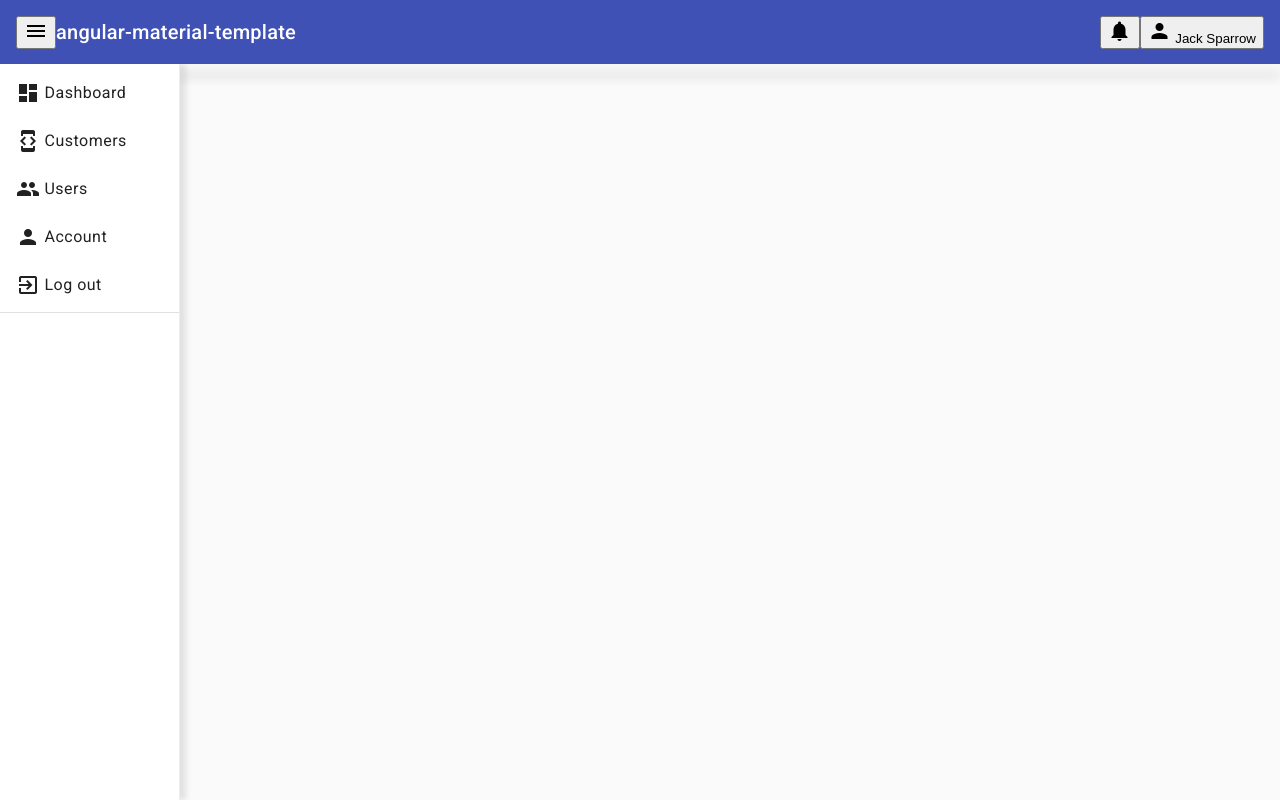
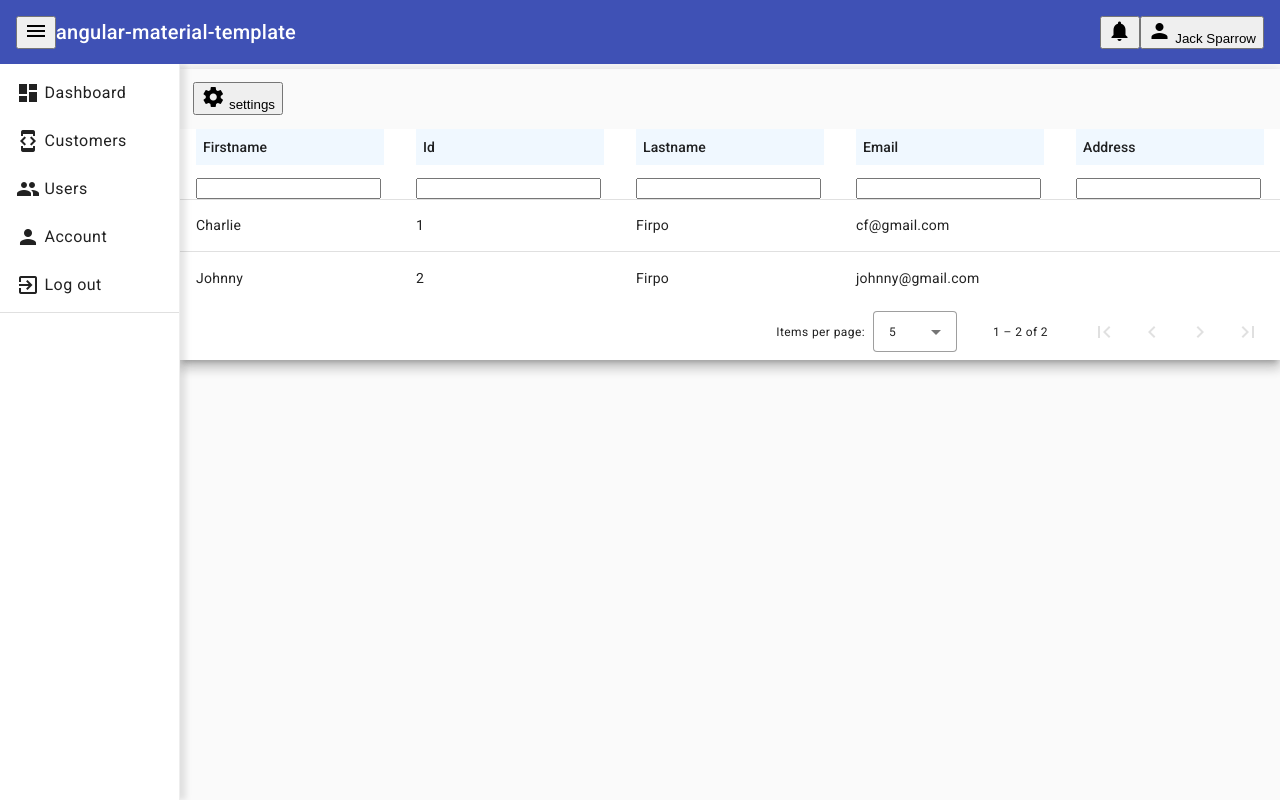
Before and after one commit to Training360/Angular-im-2023-signals-ngrx, an Angular app: page / in a window 1280 px wide. Built offline with nearby package versions, Linux system fonts and the light colour scheme; data requests are answered from the project's data file.

Commit message:
dashboard

```diff
--- a/package.json
+++ b/package.json
@@ -6,7 +6,8 @@
     "start": "ng serve",
     "build": "ng build",
     "watch": "ng build --watch --configuration development",
-    "test": "ng test"
+    "test": "ng test",
+    "server": "json-server --watch server/db.json --port 3000"
   },
   "private": true,
   "dependencies": {
--- a/src/app/page/dashboard/dashboard.component.html
+++ b/src/app/page/dashboard/dashboard.component.html
@@ -1,5 +1,5 @@
 <div *ngIf="users$ | async" class="mat-elevation-z8">
-  <!-- <div>
+  <div>
     <button
       class="table__button--settings"
       mat-raised-button
@@ -7,12 +7,12 @@
       (click)="openDialog()">
         <mat-icon>settings</mat-icon> settings
     </button>
-  </div> -->
+  </div>
 
-  <!-- <table cdkDropListGroup mat-table [dataSource]="dataSource"> -->
+  <table cdkDropListGroup mat-table [dataSource]="dataSource">
 
     <!-- Position Column -->
-    <!-- <ng-container *ngFor="let col of displayedColumns" [matColumnDef]="col">
+    <ng-container *ngFor="let col of displayedColumns" [matColumnDef]="col">
       <th
         cdkDropList
         [cdkDropListData]="col"
@@ -28,15 +28,15 @@
         </mat-form-field>
       </th>
       <td mat-cell *matCellDef="let element"> {{ element[col] }} </td>
-    </ng-container> -->
+    </ng-container>
 
-    <!-- <tr mat-header-row *matHeaderRowDef="displayedColumns"></tr>
-    <tr mat-row *matRowDef="let row; columns: displayedColumns;"></tr> -->
-  <!-- </table> -->
+    <tr mat-header-row *matHeaderRowDef="displayedColumns"></tr>
+    <tr mat-row *matRowDef="let row; columns: displayedColumns;"></tr>
+  </table>
 
-  <!-- <mat-paginator [pageSizeOptions]="pageSizeOptions"
+  <mat-paginator [pageSizeOptions]="pageSizeOptions"
                   (page)="onPaginatorChange($event)"
                  showFirstLastButtons
                  aria-label="Select page of periodic elements">
-  </mat-paginator> -->
+  </mat-paginator>
 </div>
--- a/src/app/page/dashboard/dashboard.component.ts
+++ b/src/app/page/dashboard/dashboard.component.ts
@@ -1,15 +1,16 @@
-import { CdkDragDrop } from '@angular/cdk/drag-drop';
+import { CdkDragDrop, CdkDropList } from '@angular/cdk/drag-drop';
 import { Component, QueryList, ViewChild, ViewChildren, inject } from '@angular/core';
 import { CommonModule } from '@angular/common';
-import { FormControl, FormGroup } from '@angular/forms';
+import { FormControl, FormGroup, ReactiveFormsModule } from '@angular/forms';
 import { MAT_DIALOG_DATA, MatDialog, MatDialogRef } from '@angular/material/dialog';
 import { MatInput } from '@angular/material/input';
-import { MatPaginator, PageEvent } from '@angular/material/paginator';
-import { MatTableDataSource } from '@angular/material/table';
+import { MatPaginator, MatPaginatorModule, PageEvent } from '@angular/material/paginator';
+import { MatTableDataSource, MatTableModule } from '@angular/material/table';
 import { Observable, interval, of, tap } from 'rxjs';
 import { TableSettingsComponent } from '../../common/table-settings/table-settings.component';
 import { User } from '../../model/user';
 import { UserService } from '../../service/user.service';
+import { MatIconModule } from '@angular/material/icon';
 
 @Component({
   selector: 'app-dashboard',
@@ -19,101 +20,105 @@ import { UserService } from '../../service/user.service';
   imports: [
     CommonModule,
     TableSettingsComponent,
+    ReactiveFormsModule,
+    MatIconModule,
+    MatTableModule,
+    MatPaginatorModule,
+    CdkDropList,
   ],
   providers: [
     UserService,
+    MatDialog,
   ]
 })
 export class DashboardComponent {
 
-  users$: Observable<User[]> = of([]);
+  userService = inject(UserService);
+  dialog: MatDialog = inject(MatDialog);
 
-  userService = inject(UserService);
 
-  // dialog: MatDialog = inject(MatDialog);
+  @ViewChild(MatPaginator) paginator!: MatPaginator;
+  @ViewChildren(MatInput) filterInputs!: QueryList<MatInput>;
 
-  // pageSizeOptions: number[] = [5, 10, 25, 50, 100];
 
-  // limit = {page: 1, limit: this.pageSizeOptions[0]};
+  pageSizeOptions: number[] = [5, 10, 25, 50, 100];
 
-  // users$ = this.userService.list$.pipe(
-  //   tap( users => this.dataSource.data = users ),
-  //   tap( users => {
-  //     if (this.paginator) {
-  //       const to = setTimeout( () => {
-  //         clearTimeout(to);
-  //         this.paginator.length = this.totalCount;
-  //         this.paginator.pageIndex = this.limit.page - 1;
-  //         this.paginator.pageSize = this.limit.limit;
-  //       });
-  //     }
-  //   })
-  // );
+  limit = {page: 1, limit: this.pageSizeOptions[0]};
 
-  // count$ = this.userService.count$;
+  dataSource = new MatTableDataSource<User>([]);
 
-  // totalCount: number = 0;
+  totalCount: number = 0;
 
-  // readonly initialColumns: string[] = ['id', 'firstName', 'lastName', 'email', 'address'];
+  users$ = this.userService.list$.pipe(
+    tap( users => this.dataSource.data = users ),
+    tap( users => {
+      if (this.paginator) {
+        const to = setTimeout( () => {
+          clearTimeout(to);
+          this.paginator.length = this.totalCount;
+          this.paginator.pageIndex = this.limit.page - 1;
+          this.paginator.pageSize = this.limit.limit;
+        });
+      }
+    })
+  );
 
-  // displayedColumns: string[] = [...this.initialColumns];
+  count$ = this.userService.count$;
 
-  // dataSource = new MatTableDataSource<User>([]);
+  readonly initialColumns: string[] = ['id', 'firstName', 'lastName', 'email', 'address'];
 
-  // filterGroup: FormGroup = new FormGroup({});
+  displayedColumns: string[] = [...this.initialColumns];
 
-  // filterInited: boolean = false;
+  filterGroup: FormGroup = new FormGroup({});
 
-  // @ViewChild(MatPaginator) paginator!: MatPaginator;
+  filterInited: boolean = false;
 
-  // @ViewChildren(MatInput) filterInputs!: QueryList<MatInput>;
+  ngAfterViewInit() {
+    this.userService.getAll(this.limit);
+    this.dataSource.paginator = this.paginator;
+    this.count$.subscribe( count => this.totalCount = count );
 
-  // ngAfterViewInit() {
-  //   this.userService.getAll(this.limit);
-  //   this.dataSource.paginator = this.paginator;
-  //   this.count$.subscribe( count => this.totalCount = count );
+    this.displayedColumns.forEach( c => this.filterGroup.addControl(
+      c, new FormControl(''))
+    );
 
-  //   this.displayedColumns.forEach( c => this.filterGroup.addControl(
-  //     c, new FormControl(''))
-  //   );
+    setTimeout( () => this.filterInited = true );
 
-  //   setTimeout( () => this.filterInited = true );
+    setTimeout( () => {
+      this.displayedColumns[0] = 'firstName';
+      this.displayedColumns[1] = 'id';
+    });
+  }
 
-  //   setTimeout( () => {
-  //     this.displayedColumns[0] = 'firstName';
-  //     this.displayedColumns[1] = 'id';
-  //   });
-  // }
+  onFilterStart(): void {
+    const values = this.filterGroup.value;
+    this.userService.filter(values, this.limit);
+  }
 
-  // onFilterStart(): void {
-  //   const values = this.filterGroup.value;
-  //   this.userService.filter(values, this.limit);
-  // }
+  onPaginatorChange(ev: PageEvent): void {
+    this.limit = {page: ev.pageIndex + 1, limit: ev.pageSize};
+    this.userService.getAll(this.limit);
+  }
 
-  // onPaginatorChange(ev: PageEvent): void {
-  //   this.limit = {page: ev.pageIndex + 1, limit: ev.pageSize};
-  //   this.userService.getAll(this.limit);
-  // }
+  drop(ev: CdkDragDrop<string>): void {
+    const target = ev.container.data;
+    const elem = ev.previousContainer.data;
+    const elemIndex = this.displayedColumns.findIndex( e => e === elem );
+    const targetIndex = this.displayedColumns.findIndex( e => e === target );
+    [this.displayedColumns[elemIndex], this.displayedColumns[targetIndex]]
+      = [this.displayedColumns[targetIndex], this.displayedColumns[elemIndex]];
+  }
 
-  // drop(ev: CdkDragDrop<string>): void {
-  //   const target = ev.container.data;
-  //   const elem = ev.previousContainer.data;
-  //   const elemIndex = this.displayedColumns.findIndex( e => e === elem );
-  //   const targetIndex = this.displayedColumns.findIndex( e => e === target );
-  //   [this.displayedColumns[elemIndex], this.displayedColumns[targetIndex]]
-  //     = [this.displayedColumns[targetIndex], this.displayedColumns[elemIndex]];
-  // }
+  openDialog(): void {
+    const dialogRef = this.dialog.open(TableSettingsComponent, {
+      data: { cols: this.initialColumns },
+      panelClass: 'table--dialog'
+    });
 
-  // openDialog(): void {
-  //   const dialogRef = this.dialog.open(TableSettingsComponent, {
-  //     data: { cols: this.initialColumns },
-  //     panelClass: 'table--dialog'
-  //   });
-
-  //   dialogRef.afterClosed().subscribe(result => {
-  //     console.log('The dialog was closed');
-  //     this.displayedColumns = result;
-  //   });
-  // }
+    dialogRef.afterClosed().subscribe(result => {
+      console.log('The dialog was closed');
+      this.displayedColumns = result;
+    });
+  }
 
 }
```
